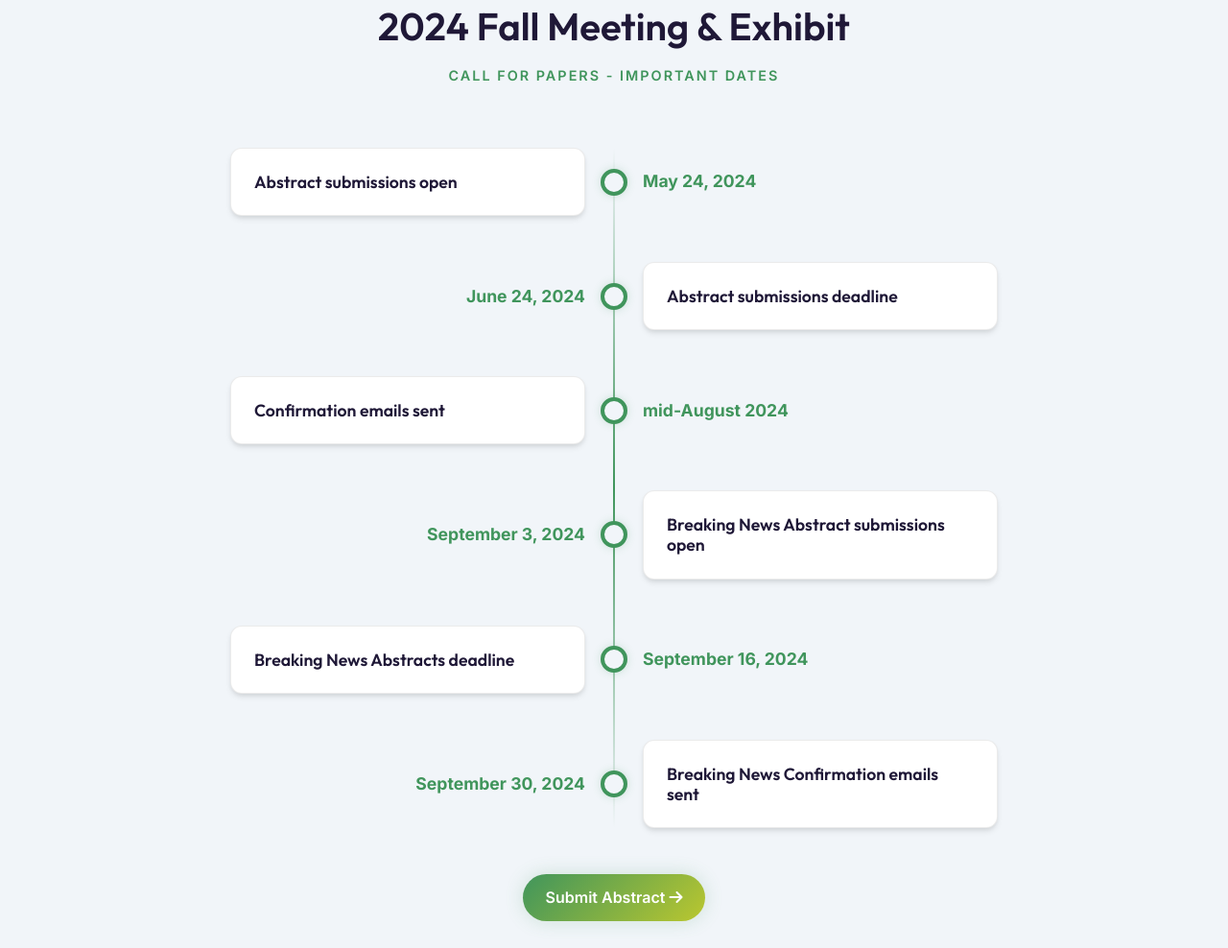
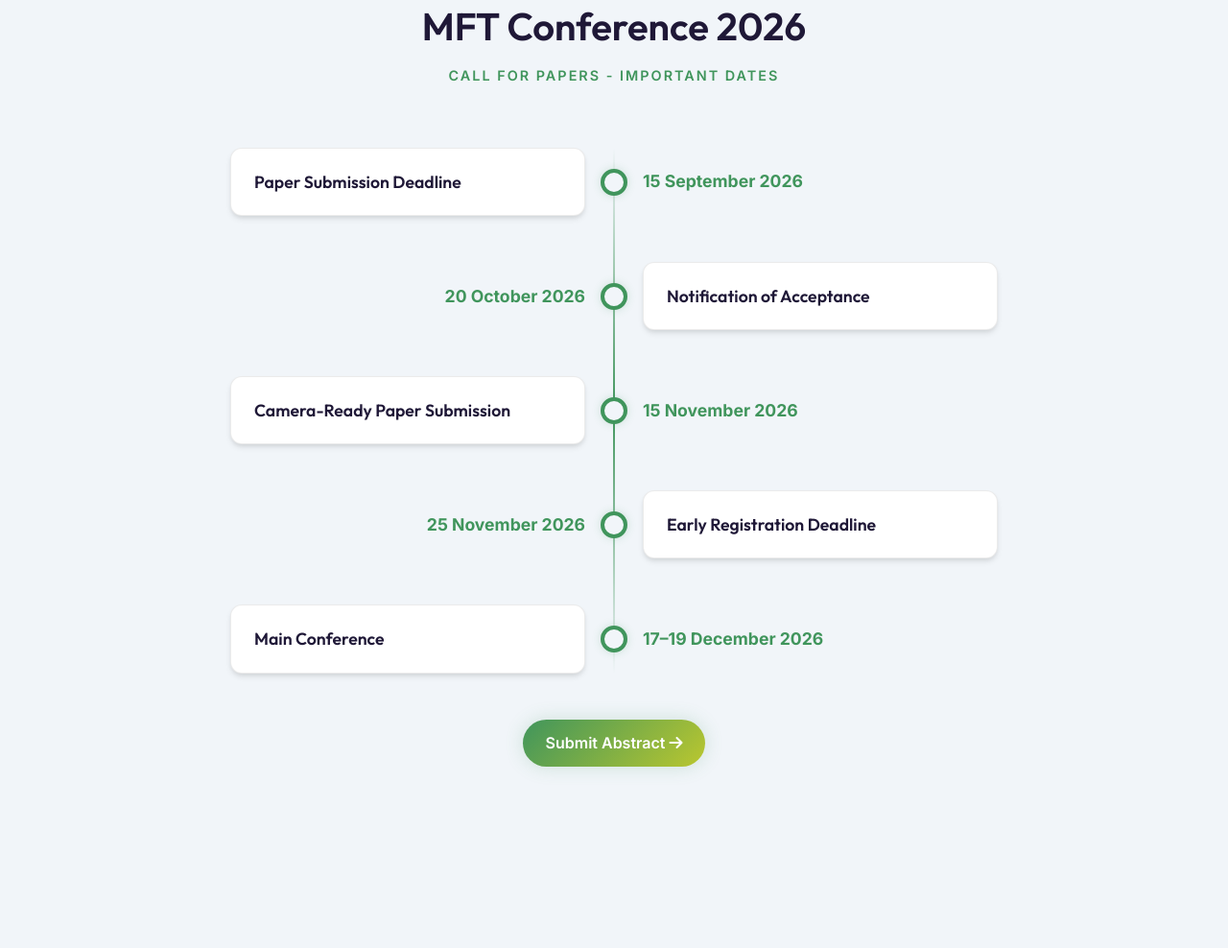
Before and after one commit to gulshanunipd/IRIS, a website: page index.html in a window 1280 px wide. Shown: the part 2985-3973 px from the top of the page at 96% size. Drawn offline with Linux system fonts and the light colour scheme.

Commit message:
Update timeline to MFT Conference 2026

```diff
--- a/index.html
+++ b/index.html
@@ -208,45 +208,40 @@
         <section id="submission" class="section timeline-section bg-light">
             <div class="container fade-in-up">
                 <div class="section-header">
-                    <h2 class="section-title">2024 Fall Meeting & Exhibit</h2>
+                    <h2 class="section-title">MFT Conference 2026</h2>
                     <p class="section-subtitle">Call for Papers - Important Dates</p>
                 </div>
 
                 <div class="timeline">
                     <div class="timeline-item">
-                        <div class="timeline-date">May 24, 2024</div>
+                        <div class="timeline-date">15 September 2026</div>
                         <div class="timeline-content">
-                            <h3>Abstract submissions open</h3>
+                            <h3>Paper Submission Deadline</h3>
                         </div>
                     </div>
                     <div class="timeline-item">
-                        <div class="timeline-date">June 24, 2024</div>
+                        <div class="timeline-date">20 October 2026</div>
                         <div class="timeline-content">
-                            <h3>Abstract submissions deadline</h3>
+                            <h3>Notification of Acceptance</h3>
                         </div>
                     </div>
                     <div class="timeline-item">
-                        <div class="timeline-date">mid-August 2024</div>
+                        <div class="timeline-date">15 November 2026</div>
                         <div class="timeline-content">
-                            <h3>Confirmation emails sent</h3>
+                            <h3>Camera-Ready Paper Submission</h3>
                         </div>
                     </div>
                     <div class="timeline-item">
-                        <div class="timeline-date">September 3, 2024</div>
+                        <div class="timeline-date">25 November 2026</div>
                         <div class="timeline-content">
-                            <h3>Breaking News Abstract submissions open</h3>
+                            <h3>Early Registration Deadline</h3>
                         </div>
                     </div>
                     <div class="timeline-item">
-                        <div class="timeline-date">September 16, 2024</div>
+                        <div class="timeline-date" style="color: var(--clr-primary); font-weight: bold;">17–19 December
+                            2026</div>
                         <div class="timeline-content">
-                            <h3>Breaking News Abstracts deadline</h3>
-                        </div>
-                    </div>
-                    <div class="timeline-item">
-                        <div class="timeline-date">September 30, 2024</div>
-                        <div class="timeline-content">
-                            <h3>Breaking News Confirmation emails sent</h3>
+                            <h3>Main Conference</h3>
                         </div>
                     </div>
                 </div>
```
Also changed, not shown: membership.html (+1 -1 lines).
